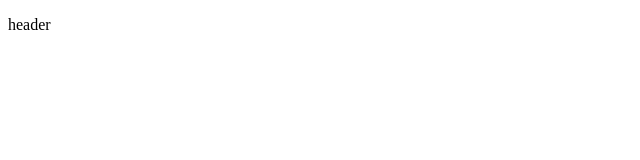
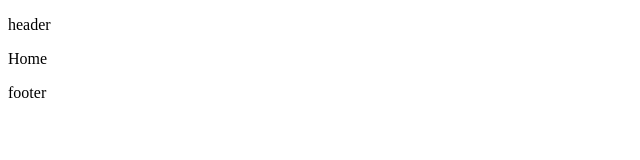
Before and after one commit to Favo02/favo02.dev, a React (Create React App) app: page / in a window 1280 px wide. Shown: the top 160 px of the page, without its empty margins (0-640 px from the left). Built offline with nearby package versions, Linux system fonts and the light colour scheme.

Commit message:
feat(pages): add `ContentWrapper`

```diff
--- a/src/components/Common/App.tsx
+++ b/src/components/Common/App.tsx
@@ -1,11 +1,12 @@
 import { FC } from "react";
 import { createBrowserRouter, RouterProvider } from "react-router-dom";
+import ContentWrapper from "./ContentWrapper";
 import Home from "../../pages/Home";
 
 const router = createBrowserRouter([
   {
     path: "/",
-    element: <p>header</p>,
+    element: <ContentWrapper />,
     errorElement: <p>404</p>,
     children: [
       { path: "", element: <Home /> },
--- /dev/null
+++ b/src/components/Common/ContentWrapper.tsx
@@ -0,0 +1,14 @@
+import { FC } from "react"
+import { Outlet } from "react-router-dom"
+
+const ContentWrapper: FC<{}> = () => {
+  return (
+    <>
+      <p>header</p>
+      <Outlet />
+      <p>footer</p>
+    </>
+  )
+}
+
+export default ContentWrapper
```
